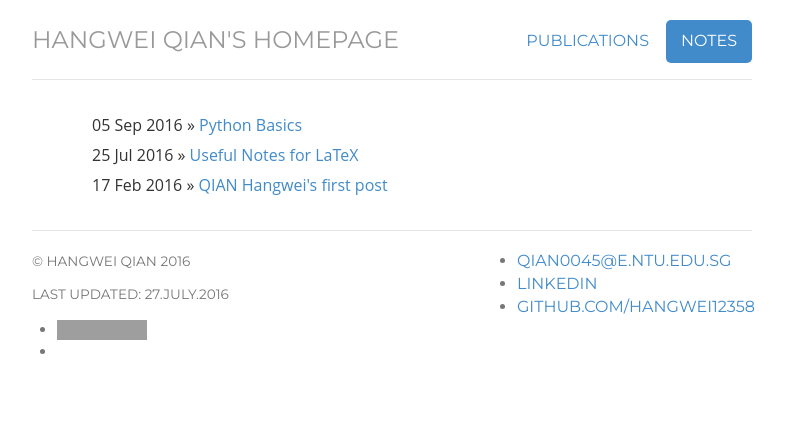
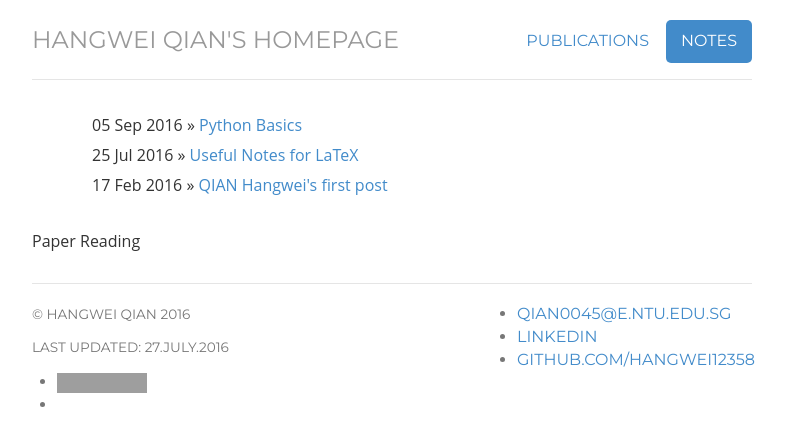
Before and after one commit to Hangwei12358/Hangwei12358.github.io, a Jekyll site: the page built from notes/index.html, in a window 1280 px wide. Shown: the top 446 px of the page, without its empty margins (248-1034 px from the left). Built offline with Jekyll 4.4.1, drawn with Linux system fonts in a browser that asks for light colours; grey boxes are pictures that could not be loaded.

Commit message:
add paper reading section

```diff
--- a/notes/index.html
+++ b/notes/index.html
@@ -9,3 +9,4 @@ notes: active
      			{% include post-list.html %}
 
 	</div> <!-- .notes -->
+<div class="notes"> Paper Reading </div>
```
